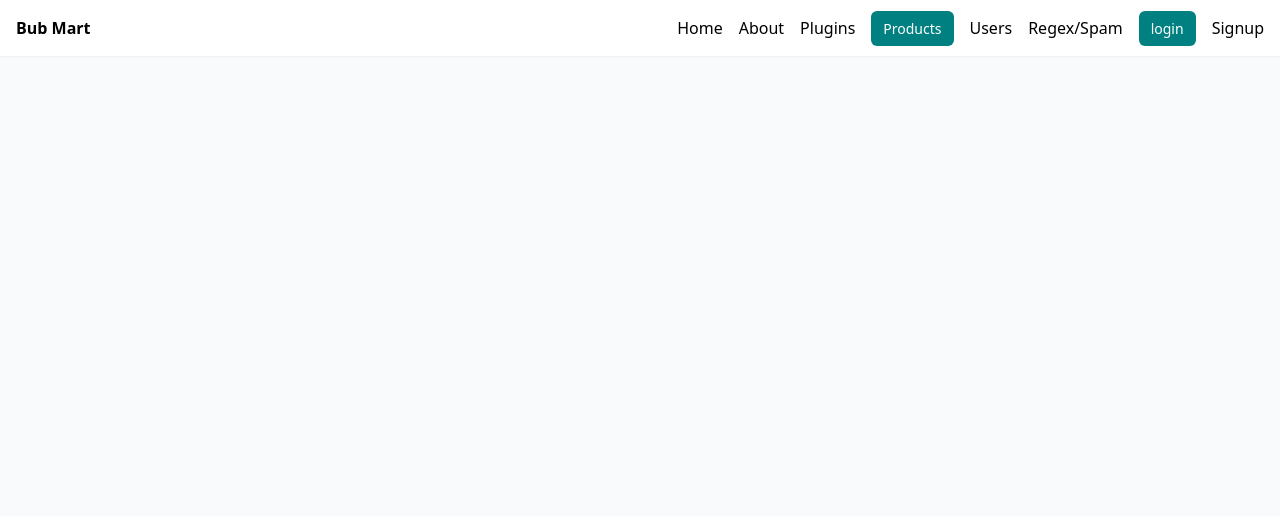
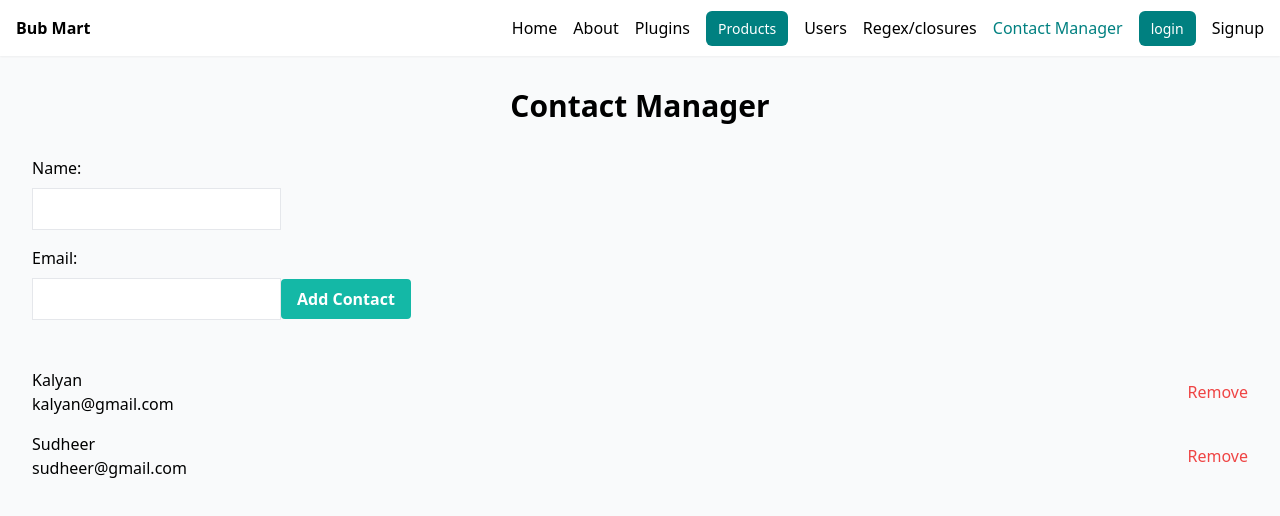
Before and after one commit to gaurav-500apps/nuxt-project, a Nuxt app: page /contactmanager in a window 1280 px wide. Shown: the top 516 px of the page. Built offline with nearby package versions, Linux system fonts and the light colour scheme.

Commit message:
implemented closures and made one contact manager using prototype

```diff
--- a/layouts/default.vue
+++ b/layouts/default.vue
@@ -26,7 +26,8 @@ const handleLogOut = () => {
                     <li><NuxtLink to="/plugins">Plugins</NuxtLink></li>
                     <li><NuxtLink to="/products" class="btn">Products</NuxtLink></li>
                     <li><NuxtLink to="/users">Users</NuxtLink></li>
-                    <li><NuxtLink to="/spamfilter">Regex/Spam</NuxtLink></li>
+                    <li><NuxtLink to="/spamfilter">Regex/closures</NuxtLink></li>
+                    <li><NuxtLink to="/contactmanager">Contact Manager</NuxtLink></li>
                     <li v-if="!status"><NuxtLink to="/login" class="btn">login</NuxtLink></li>
                     <li v-if="!status"><NuxtLink to="/signup">Signup</NuxtLink></li>
                     <li @click="handleLogOut" v-if="status"><NuxtLink to="/">logout</NuxtLink></li>
--- /dev/null
+++ b/pages/contactmanager.vue
@@ -0,0 +1,96 @@
+<script setup>
+const contactManager = reactive(new ContactManager());
+
+function ContactManager() {
+  return {
+    contacts: [
+      {
+        id: 1,
+        name: "Kalyan",
+        email: "kalyan@gmail.com"
+      },
+      {
+        id: 2,
+        name: "Sudheer",
+        email: "sudheer@gmail.com"
+      },
+    ],
+    newContact: {
+        name: "",
+        email: ""
+    },
+
+    addContact() {
+      if (this.newContact.name && this.newContact.email) {
+        this.contacts.push({
+          ...this.newContact,
+          id: this.contacts.length + 1,
+        });
+        this.newContact.name = "";
+        this.newContact.email = "";
+      }
+    },
+
+    removeContact(id) {
+      const index = this.contacts.findIndex((contact) => contact.id === id);
+      if (index !== -1) {
+        this.contacts.splice(index, 1);
+      }
+    },
+  };
+}
+</script>
+
+<template>
+  <div class="container mx-auto p-8">
+    <h1 class="text-3xl font-bold mb-8">Contact Manager</h1>
+
+    <form @submit.prevent="contactManager.addContact">
+      <label for="name" class="block mb-2">Name:</label>
+      <input
+        v-model="contactManager.newContact.name"
+        type="text"
+        id="name"
+        class="border p-2 mb-4"
+      />
+
+      <label for="email" class="block mb-2">Email:</label>
+      <input
+        v-model="contactManager.newContact.email"
+        type="email"
+        id="email"
+        class="border p-2 mb-4"
+      />
+
+      <button
+        type="submit"
+        class="bg-teal-500 text-white font-bold py-2 px-4 rounded"
+      >
+        Add Contact
+      </button>
+    </form>
+
+    <ul class="mt-8">
+      <li
+        v-for="contact in contactManager.contacts"
+        :key="contact.id"
+        class="mb-4"
+      >
+        <div class="flex justify-between items-center">
+          <div>
+            <p>{{ contact.name }}</p>
+            <p>{{ contact.email }}</p>
+          </div>
+          <button
+            @click="contactManager.removeContact(contact.id)"
+            class="text-red-500"
+          >
+            Remove
+          </button>
+        </div>
+      </li>
+    </ul>
+  </div>
+</template>
+
+<style scoped></style>
--- a/pages/index.vue
+++ b/pages/index.vue
@@ -4,7 +4,7 @@ const today = nuxtApp.today;
 // console.log(today)
 </script>
 <template>
-  <marquee>🇮🇳 Shop Now and Embrace the Spirit of Freedom! FLAT 15% OFF🇮🇳</marquee>
+  <marquee><span class="mr-3">🇮🇳 </span>Shop Now and Embrace the Spirit of Freedom! FLAT 15% OFF<span class="ml-3">🇮🇳 </span></marquee>
   <h3 class="text-end mt-5">{{ today }}</h3>
   <p class="text-3xl font-bold text-center mb-10">Home Page</p>
   <div>
--- a/pages/spamfilter.vue
+++ b/pages/spamfilter.vue
@@ -1,23 +1,43 @@
 <script setup>
-import { ref } from 'vue';
-
-const spamWordsRegex = /lottery|win|get rich quick|business proposal|prince|bank account|urgent|free/i;
-
-const inputEmail = ref('');
+// import { ref } from 'vue';
+const spamWordsRegex =
+  /lottery|win|get rich quick|business proposal|prince|bank account|urgent|free/i;
+const inputEmail = ref("");
 const isSpam = ref(false);
 
 const checkSpam = () => {
   isSpam.value = spamWordsRegex.test(inputEmail.value);
 };
+
+// closure code
+// import { ref } from "vue";
+
+const counter = (() => {
+  const count = ref(0);
+
+  const increment = () => {
+    count.value++;
+  };
+
+  const getCounter = () => {
+    return count.value;
+  };
+
+  return {
+    increment,
+    getCounter,
+  };
+})();
 </script>
 
 <template>
-  <div class="container mx-auto p-8">
+  <div class="container mx-auto p-8 flex items-center justify-center  mt-4">
     <h1 class="text-3xl font-bold mb-8">Spam Filter</h1>
-
     <!-- Input field for checking an email -->
     <div class="mb-8">
-      <label for="inputEmail" class="block text-gray-700 text-sm font-bold mb-2">Check Email:</label>
+      <label for="inputEmail" class="block text-gray-700 text-sm font-bold mb-2"
+        >Check Email:</label
+      >
       <div class="flex items-center">
         <input
           type="text"
@@ -28,7 +48,7 @@ const checkSpam = () => {
         />
         <button
           @click="checkSpam"
-          class="bg-blue-500 hover:bg-blue-700 text-white font-bold py-2 px-4 rounded focus:outline-none"
+          class="bg-teal-500 hover:bg-blue-700 text-white font-bold py-2 px-4 rounded focus:outline-none"
         >
           Check Spam
         </button>
@@ -41,4 +61,16 @@ const checkSpam = () => {
       </p>
     </div>
   </div>
+
+  <!-- closure div -->
+  <div class="flex flex-col items-center justify-center ">
+    <h1 class="text-2xl font-bold mb-4">Counter Example</h1>
+    <button
+        @click="counter.increment"
+        class="bg-teal-500 hover:bg-blue-700 text-white font-bold py-2 px-4 rounded"
+    >
+        Increment
+    </button>
+    <p class="mt-4">Counter Value: {{ counter.getCounter() }}</p>
+</div>
 </template>
```
